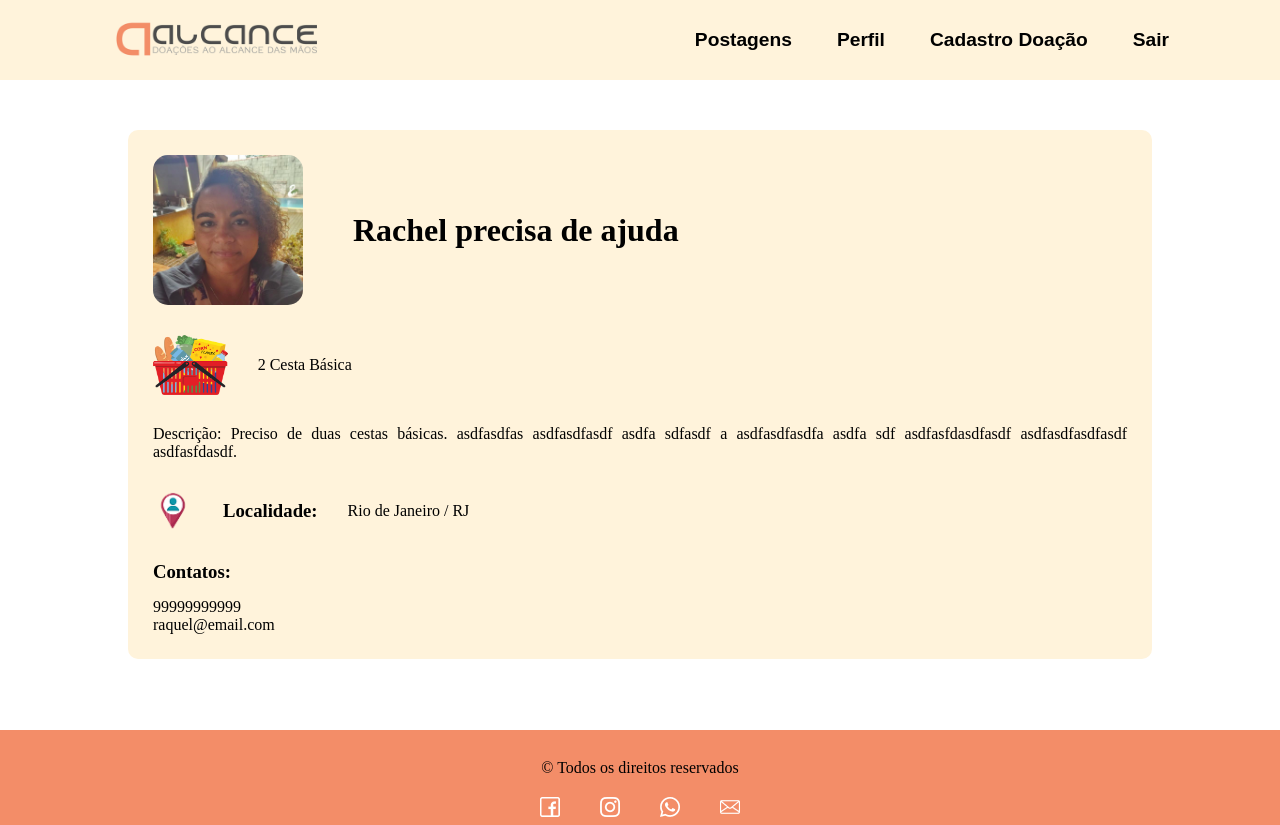
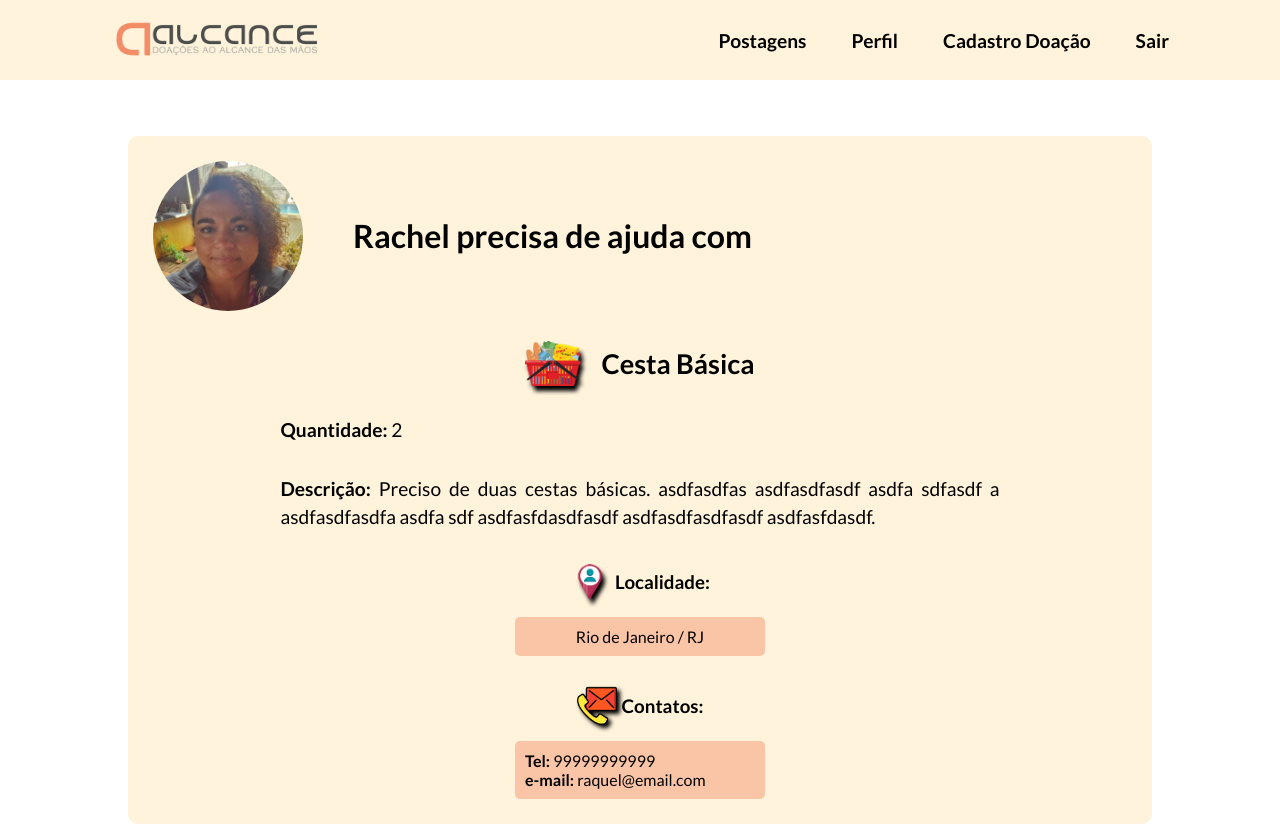
Before and after one commit to Shidoshi93/projeto-integrador, a React (Create React App) app: page /detail/1 in a window 1280 px wide. Shown: the top 825 px of the page. Built offline with nearby package versions, Linux system fonts and the light colour scheme.

Commit message:
Refatorado página de detalhes do usuário.

```diff
--- a/src/App.js
+++ b/src/App.js
@@ -1,4 +1,5 @@
 import React from 'react'
+import './fonts.css'
 
 import Router from './routes/router'
 import Footer from './components/footer/footer'
--- a/src/components/footer/style.js
+++ b/src/components/footer/style.js
@@ -2,7 +2,7 @@ import styled from 'styled-components'
 
 export const FooterContainer = styled.div`
     background-color: #F38D68;
-    height: 15vh;
+    height: 10vh;
     display: flex;
     flex-direction: column;
     align-items: center;
--- a/src/pages/postDetail/postDetail.js
+++ b/src/pages/postDetail/postDetail.js
@@ -9,15 +9,24 @@ import higiene from '../../images/higiene.png'
 import vestuario from '../../images/vestuario.png'
 import local from '../../images/local.png'
 import {
+    ContentCenter,
     MotherBox,
     ContainerHeader,
+    ContainerImg,
+    ContainerItemLocation,
+    ContainerCtt,
+    ContainerUserLocation,
     Img,
     CardItem,
     ImgItem,
     CardCtt,
+    ImgCtt,
+    ContainerQty,
+    ContainerDescription,
     Description,
     AddressImg
 } from './style'
+import imgCtt from '../../images/contato.png'
 
 const donationPosts = [
     {
@@ -46,7 +55,7 @@ const donationPosts = [
         state: "BA",
         city: "Salvador",
         userStatus: "Doador",
-        description: "Estou doando um kit higiene completo.",
+        description: "Lorem ipsum dolor sit amet, consectetur adipiscing elit, sed do eiusmod tempor incididunt ut labore et dolore magna aliqua. Ut enim ad minim veniam, quis nostrud exercitation ullamco laboris nisi ut aliquip ex ea commodo consequat. Duis aute irure dolor in reprehenderit in voluptate velit esse cillum dolore eu fugiat nulla pariatur. Excepteur sint occaecat cupidatat non proident, sunt in culpa qui officia deserunt mollit anim id est laborum. Lorem ipsum dolor sit amet, consectetur adipiscing elit, sed do eiusmod tempor incididunt ut labore et dolore magna aliqua. Ut enim ad minim veniam, quis nostrud exercitation ullamco laboris nisi ut aliquip ex ea commodo consequat. Duis aute irure dolor in reprehenderit in voluptate velit esse cillum dolore eu fugiat nulla pariatur. Excepteur sint occaecat cupidatat non proident, sunt in culpa qui officia deserunt mollit anim id est laborum. Lorem ipsum dolor sit amet, consectetur adipiscing elit, sed do eiusmod tempor incididunt ut labore et dolore magna aliqua. Ut enim ad minim veniam, quis nostrud exercitation ullamco laboris nisi ut aliquip ex ea commodo consequat. Duis aute irure dolor in reprehenderit in voluptate velit esse cillum dolore eu fugiat nulla pariatur. Excepteur sint occaecat cupidatat non proident, sunt in culpa qui officia deserunt mollit anim id est laborum.",
         img: danielImg,
         ctt: {
             tel: 99999999999,
@@ -89,50 +98,73 @@ const donationPosts = [
     }
 ];
 
-function PostDetail(){
-    const {id} = useParams()
+function PostDetail() {
+    const { id } = useParams()
 
     const post = donationPosts.filter(post => {
         return post.id === Number(id)
     })
 
-    return(
+    return (
+        <ContentCenter>
             <MotherBox>
                 <ContainerHeader>
-                <Img src={post[0].img} alt='foto do usuário'/>
-                <h1>{post[0].userName} {post[0].userStatus === 'Doador' ? 'quer ajudar' : 'precisa de ajuda'}</h1>
+                    <Img src={post[0].img} alt='foto do usuário' />
+                    <h1>{post[0].userName} {post[0].userStatus === 'Doador' ? 'quer ajudar com' : 'precisa de ajuda com'}</h1>
                 </ContainerHeader>
 
                 <CardItem>
+                    <ContainerImg>
                         {
-                    post[0].item === 'Vestuário' ? <ImgItem src={vestuario} alt='imagem de roupas'/> :
-                    post[0].item === 'Cesta Básica' ? <ImgItem src={cestaBasica} alt='imagem de uma cesta básica'/> :
-                    post[0].item === 'Kit higiene' ? <ImgItem src={higiene} alt='imagem de um kit de higiene'/> : ''
+                            post[0].item === 'Vestuário' ? <ImgItem src={vestuario} alt='imagem de roupas' /> :
+                                post[0].item === 'Cesta Básica' ? <ImgItem src={cestaBasica} alt='imagem de uma cesta básica' /> :
+                                    post[0].item === 'Kit higiene' ? <ImgItem src={higiene} alt='imagem de um kit de higiene' /> : ''
                         }
-
-                <p>{post[0].qty} {post[0].item}</p>
+                    </ContainerImg>
+                    <p className='title'><strong>{post[0].item}</strong></p>
                 </CardItem>
 
                 <CardItem>
-                <Description>Descrição: {post[0].description}</Description>
+                    <ContainerQty>
+                        <Description><strong>Quantidade:</strong> {post[0].qty}</Description>
+                    </ContainerQty>
                 </CardItem>
 
                 <CardItem>
-                <AddressImg src={local} alt='ícone do local'/>
+                    <ContainerDescription>
+                        <Description><strong>Descrição:</strong> {post[0].description}</Description>
+                    </ContainerDescription>
+                </CardItem>
+
+                <CardItem>
+                    <ContainerItemLocation>
+                        <ContainerImg>
+                            <AddressImg src={local} alt='ícone do local' />
                             <h3>Localidade: </h3>
+                        </ContainerImg>
+
+                        <ContainerUserLocation>
                             <p>{post[0].city} / {post[0].state}</p>
+                        </ContainerUserLocation>
+                    </ContainerItemLocation>
+
                 </CardItem>
 
                 <CardCtt>
+                    <ContainerImg>
+                        <ImgCtt src={imgCtt}/>
+                        <h3>Contatos:</h3>
+                    </ContainerImg>
                     <div>
-                    <h3>Contatos:</h3>
+
                     </div>
-                <div>
-                    <p>{post[0].ctt.tel}</p>
-                    <p>{post[0].ctt.email}</p>
-                </div>
+                    <ContainerCtt>
+                        <p><strong>Tel:</strong> {post[0].ctt.tel}</p>
+                        <p><strong>e-mail:</strong> {post[0].ctt.email}</p>
+                    </ContainerCtt>
                 </CardCtt>
             </MotherBox>
+        </ContentCenter>
     )
 }
 export default PostDetail;
--- a/src/pages/postDetail/style.js
+++ b/src/pages/postDetail/style.js
@@ -1,15 +1,26 @@
 import styled from 'styled-components'
+
+export const ContentCenter = styled.div`
+    min-height: 100vh;
+    display: flex;
+    justify-content: center;
+    align-items: center;
+`
 
 export const MotherBox = styled.div`
     width: 80%;
-    margin: 50px auto;
+    min-height: 100%;
+    margin: 25px 0;
     display: flex;
     flex-direction: column;
     gap: 30px;
     background-color: #FFF3DB;
     padding: 25px;
-    box-sizing: border-box;
     border-radius: 10px;
+
+    @media (max-width: 600px) {
+        width: 95%;
+    }
 `
 
 export const ContainerHeader = styled.div`
@@ -22,7 +33,7 @@ export const ContainerHeader = styled.div`
         flex-direction: column;
 
         & h1 {
-            font-size: 1.5rem;
+            font-size: 1.6rem;
             text-align: center;
         }
     }
@@ -30,42 +41,122 @@ export const ContainerHeader = styled.div`
 `
 
 export const Img = styled.img`
-    border-radius: 15px;
+    border-radius: 50%;
     height: 150px;
+
+    @media (max-width: 600px) {
+        height: 100px;
+    }
 `
 
 export const CardItem = styled.div`
     display: flex;
     align-items: center;
-    gap: 30px;
+    justify-content: center;
+    gap: 20px;
+
+    .title{
+        font-size: 1.7rem;
+    }
 
     @media (max-width: 600px) {
         flex-direction: column;
+        .title {
+            font-size: 1.3rem;
+        }
     }
 `
 
+export const ContainerImg = styled.div`
+    display: flex;
+    justify-content: center;
+    align-items: center;
+    gap: 5px;
+`
+
 export const ImgItem = styled.img`
-    height: 60px;
+    height: 45px;
+    filter: drop-shadow(3px 5px 2px black);
 `
 
 export const CardCtt = styled.div`
     display: flex;
     flex-direction: column;
-    gap: 15px;
+    justify-content: center;
+    align-items: center;
 
     @media (max-width: 600px) {
         align-items: center;
     }
 `
 
+export const ContainerCtt = styled.div`
+    min-width: 250px;
+    background-color: #f38d6875;
+    border-radius: 5px;
+    padding: 10px;
+    margin-top: 15px;
+`
+
+export const ImgCtt = styled.img`
+    height: 40px;
+    filter: drop-shadow(3px 3px 2px black);
+`
+
+export const ContainerQty = styled.div`
+    width: calc(80% - 60px);
+
+    p {
+        font-size: 1.2rem;
+    }
+
+    @media (max-width: 600px) {
+        width: 100%;
+        p {
+            font-size: 1.1rem;
+        }
+    }
+`
+
+export const ContainerDescription = styled.div`
+    padding: 0 30px;
+    width: 80%;
+
+    @media (max-width: 600px) {
+        padding: 0;
+        width: 100%;
+    }
+`
+
 export const Description = styled.p`
     text-align: justify;
+    line-height: 1.5;
+    font-size: 1.2rem;
 
     @media (max-width: 600px) {
-        text-align: center;
+        text-align: justify;
+        font-size: 1.1rem;
+
     }
+`
+
+export const ContainerItemLocation = styled.div`
+    display: flex;
+    flex-direction: column;
+    justify-content: center;
+    align-items: center;
+`
+
+export const ContainerUserLocation = styled.div`
+    min-width: 250px;
+    background-color: #f38d6875;
+    border-radius: 5px;
+    padding: 10px;
+    margin-top: 15px;
+    text-align: center;
 `
 
 export const AddressImg = styled.img`
     height: 40px;
+    filter: drop-shadow(3px 5px 2px black);
 `
--- a/src/styles/global.js
+++ b/src/styles/global.js
@@ -8,6 +8,7 @@ export const Global = createGlobalStyle`
     padding: 0;
     box-sizing: border-box;
     outline: none;
+    font-family: 'Lato', sans-serif;
   }
   // :root {
   //     font-size: ${px2vw(24)};
@@ -22,5 +23,5 @@ export const Global = createGlobalStyle`
   //   }
 `
 export const ContentContainer = styled.div`
-    min-height: 75vh;
+    min-height: 80vh;
 `
```
Also changed, not shown: src/images/contato.png (added). Lines whose indentation alone changed are shown as unchanged.
